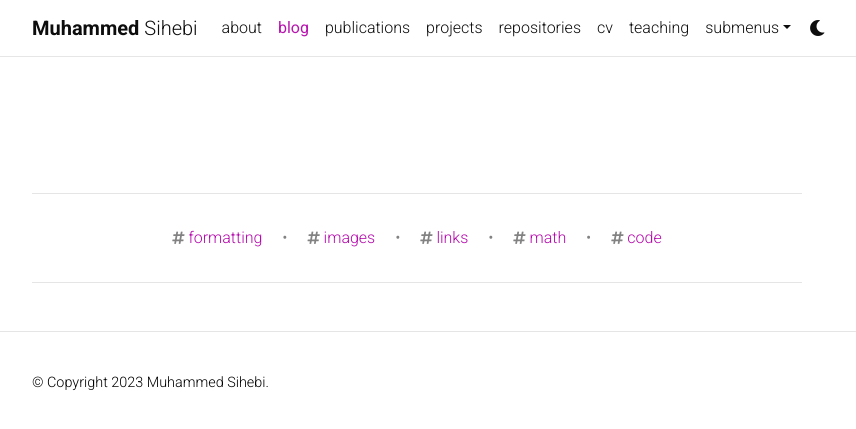
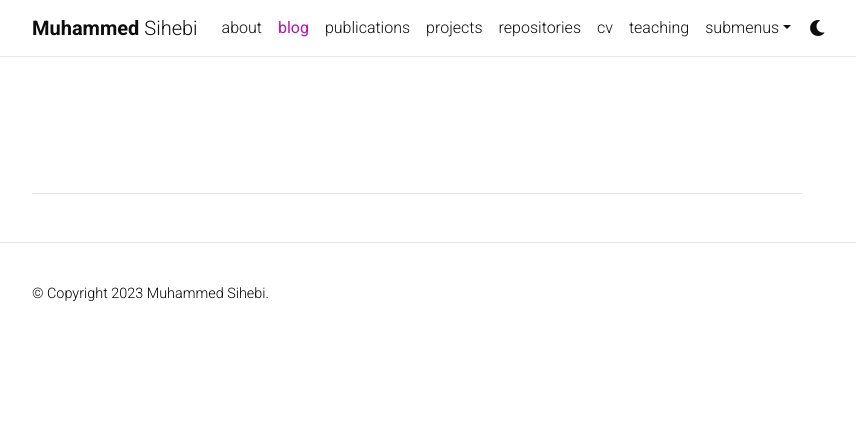
Before and after one commit to muhammed-shihebi/muhammed-shihebi.github.io, a Jekyll site: the page built from blog/index.html, in a window 1280 px wide. Shown: the top 429 px of the page, without its empty margins (223-1079 px from the left). Built offline with Jekyll 4.4.1, drawn with Linux system fonts in a browser that asks for light colours; the list of posts is cut into pages by our own code; comment, search, counter and statistics services are not loaded; a style sheet for code colours, icons or effects is not loaded.

Commit message:
remove tabs from blog tab

```diff
--- a/_config.yml
+++ b/_config.yml
@@ -245,7 +245,7 @@ jekyll-archives:
     tag: '/blog/tag/:name/'
     category: '/blog/category/:name/'
 
-display_tags: ['formatting', 'images', 'links', 'math', 'code'] # this tags will be dispalyed on the front page of your blog
+display_tags: # this tags will be dispalyed on the front page of your blog
 
 # -----------------------------------------------------------------------------
 # Jekyll Scholar
```
